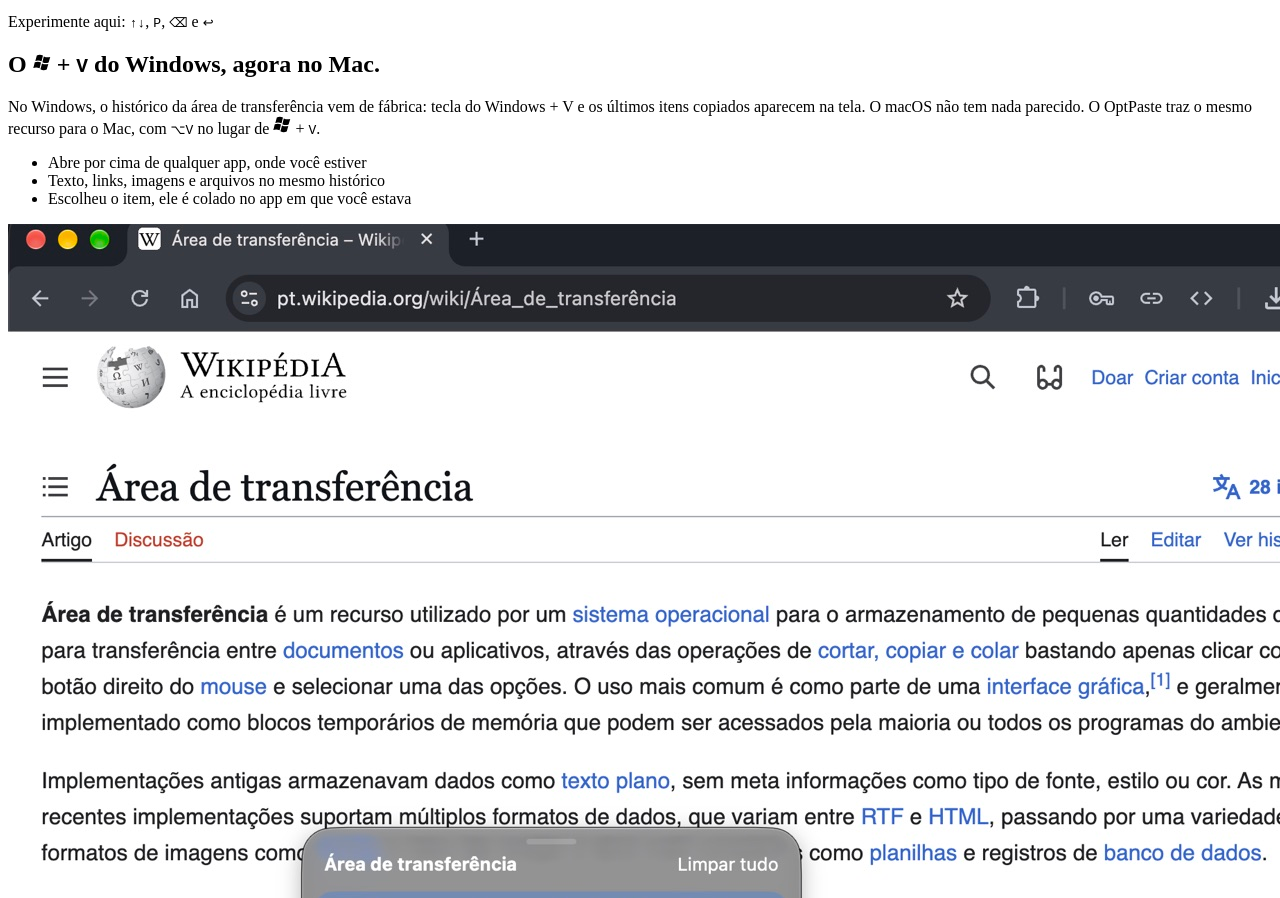
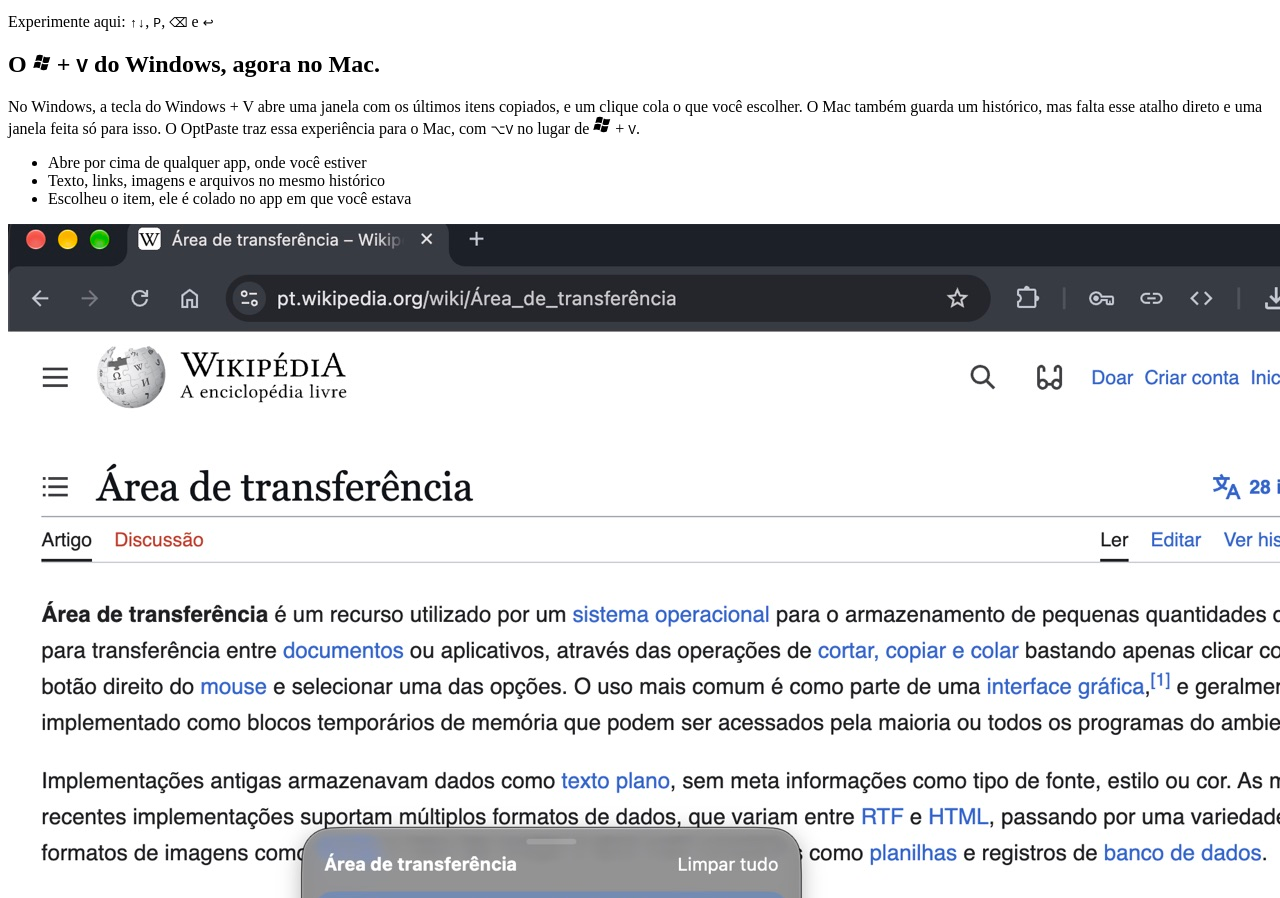
Before and after one commit to alirioguerra/optpaste-site, a React (Vite) app: page / in a window 1280 px wide. Shown: the part 1035-1933 px from the top of the page. Built offline with nearby package versions, Linux system fonts and the light colour scheme; no server answers; the HTML template or start-up script is replaced by a standard one.

Commit message:
fix: credit macOS' own clipboard history in the Windows comparison
macOS does keep a history; what it lacks is a direct shortcut and a dedicated window.

```diff
--- a/src/App.tsx
+++ b/src/App.tsx
@@ -126,9 +126,9 @@
               O <kbd aria-label="Windows"><Icon name="windows" /></kbd> + <kbd>V</kbd> do Windows, agora no Mac.
             </h2>
             <p className="section-lead">
-              No Windows, o histórico da área de transferência vem de fábrica: tecla do Windows + V e os últimos itens
-              copiados aparecem na tela. O macOS não tem nada parecido. O OptPaste traz o mesmo recurso para o Mac,
-              com <kbd>⌥</kbd>
+              No Windows, a tecla do Windows + V abre uma janela com os últimos itens copiados, e um clique cola o que
+              você escolher. O Mac também guarda um histórico, mas falta esse atalho direto e uma janela feita só para
+              isso. O OptPaste traz essa experiência para o Mac, com <kbd>⌥</kbd>
               <kbd>V</kbd> no lugar de <kbd aria-label="Windows"><Icon name="windows" /></kbd> + <kbd>V</kbd>.
             </p>
             <ul className="checks">
```
